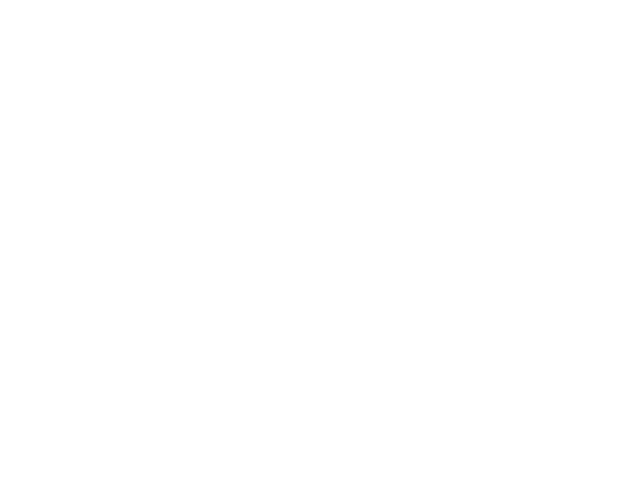
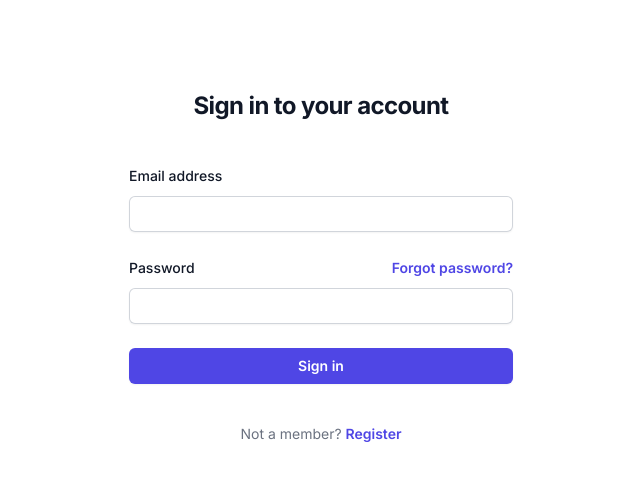
Before and after one commit to Sadraka/TODO, a Next.js app: page /login in a window 1280 px wide. Shown: the top 480 px of the page, without its empty margins (319-959 px from the left). Built offline with nearby package versions, Linux system fonts and the light colour scheme.

Commit message:
modify login component with tailwind login form

```diff
--- a/app/components/auth/Login.js
+++ b/app/components/auth/Login.js
@@ -1,5 +1,103 @@
-import React from "react";
+"use client";
+import Link from "next/link";
+import React, { useState } from "react";
 
 export default function login() {
-  return <div>login</div>;
+  const [user, setUser] = useState({ email: "", password: "" });
+  const changeHandler = (e) => {
+    console.log(user);
+
+    switch (e.target.id) {
+      case "email":
+        setUser({ ...user, email: e.target.value });
+        return;
+      case "password":
+        setUser({ ...user, password: e.target.value });
+        return;
+    }
+  };
+  return (
+    <>
+      <div className="flex min-h-full flex-1 flex-col justify-center px-6 py-12 lg:px-8">
+        <div className="sm:mx-auto sm:w-full sm:max-w-sm">
+          <h2 className="mt-10 text-center text-2xl font-bold leading-9 tracking-tight text-gray-900">
+            Sign in to your account
+          </h2>
+        </div>
+
+        <div className="mt-10 sm:mx-auto sm:w-full sm:max-w-sm">
+          <form className="space-y-6" action="#" method="POST">
+            <div>
+              <label
+                htmlFor="email"
+                className="block text-sm font-medium leading-6 text-gray-900"
+              >
+                Email address
+              </label>
+              <div className="mt-2">
+                <input
+                  onChange={(e) => changeHandler(e)}
+                  id="email"
+                  name="email"
+                  type="email"
+                  autoComplete="email"
+                  required
+                  className="block w-full rounded-md border-0 py-1.5 text-gray-900 shadow-sm ring-1 ring-inset ring-gray-300 placeholder:text-gray-400 focus:ring-2 focus:ring-inset focus:ring-indigo-600 sm:text-sm sm:leading-6"
+                />
+              </div>
+            </div>
+
+            <div>
+              <div className="flex items-center justify-between">
+                <label
+                  htmlFor="password"
+                  className="block text-sm font-medium leading-6 text-gray-900"
+                >
+                  Password
+                </label>
+                <div className="text-sm">
+                  <a
+                    href="#"
+                    className="font-semibold text-indigo-600 hover:text-indigo-500"
+                  >
+                    Forgot password?
+                  </a>
+                </div>
+              </div>
+              <div className="mt-2">
+                <input
+                  onChange={(e) => changeHandler(e)}
+                  id="password"
+                  name="password"
+                  type="password"
+                  autoComplete="current-password"
+                  required
+                  className="block w-full rounded-md border-0 py-1.5 text-gray-900 shadow-sm ring-1 ring-inset ring-gray-300 placeholder:text-gray-400 focus:ring-2 focus:ring-inset focus:ring-indigo-600 sm:text-sm sm:leading-6"
+                />
+              </div>
+            </div>
+
+            <div>
+              <button
+                type="submit"
+                className="flex w-full justify-center rounded-md bg-indigo-600 px-3 py-1.5 text-sm font-semibold leading-6 text-white shadow-sm hover:bg-indigo-500 focus-visible:outline focus-visible:outline-2 focus-visible:outline-offset-2 focus-visible:outline-indigo-600"
+              >
+                Sign in
+              </button>
+            </div>
+          </form>
+
+          <p className="mt-10 text-center text-sm text-gray-500">
+            Not a member?{" "}
+            <Link
+              href={"/signup"}
+              className="font-semibold text-indigo-600 hover:text-indigo-500"
+            >
+              Register
+            </Link>
+          </p>
+        </div>
+      </div>
+    </>
+  );
 }
--- a/app/login/page.js
+++ b/app/login/page.js
@@ -1,5 +1,9 @@
 import React from "react";
-
+import Login from "../components/auth/Login";
 export default function page() {
-  return <div></div>;
+  return (
+    <>
+      <Login />
+    </>
+  );
 }
--- a/app/signup/page.js
+++ b/app/signup/page.js
@@ -1,5 +1,9 @@
 import React from "react";
-
+import Signup from "../components/auth/Signup";
 export default function page() {
-  return <div></div>;
+  return (
+    <>
+      <Signup />
+    </>
+  );
 }
```
Also changed, not shown: tailwind.config.js (+7 -7 lines).
